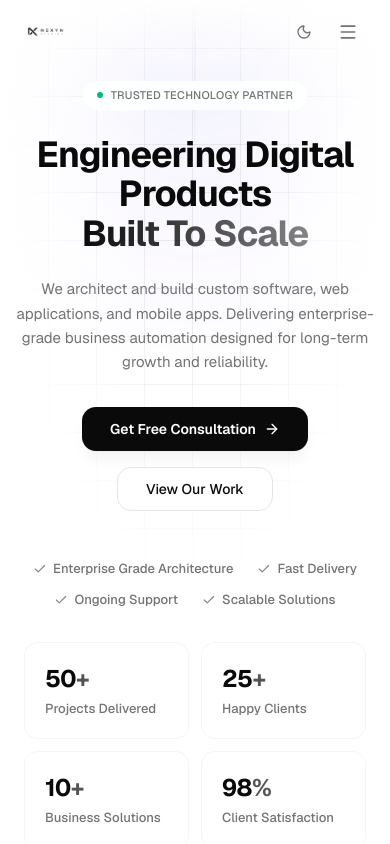
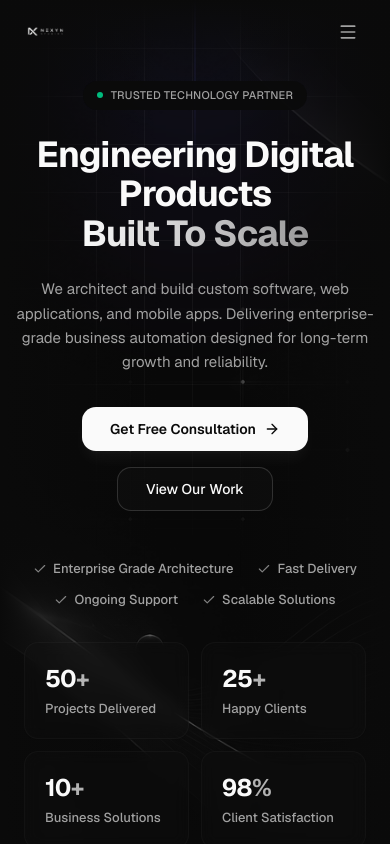
Before and after one commit to arfajsheru/nexynstudio, a Next.js app: page / in a window 390 px wide. Shown: the top 844 px of the page. Built offline with nearby package versions, Linux system fonts and the light colour scheme.

Commit message:
change background hero section

```diff
--- a/app/page.tsx
+++ b/app/page.tsx
@@ -31,8 +31,8 @@ export default function Page() {
         <TechStackSection />
         <AfterLaunchSection />
         <FAQSection />
+        <CTASection />
         <ContactSection />
-        <CTASection />
       </main>
       <FooterSection />
 
--- a/components/sections/hero.tsx
+++ b/components/sections/hero.tsx
@@ -11,7 +11,12 @@ import { cn } from "@/lib/utils";
 
 function HeroBackground() {
   return (
-    <div className="pointer-events-none absolute inset-0 overflow-hidden" aria-hidden="true">
+    <div className="pointer-events-none absolute inset-0 overflow-hidden bg-background" aria-hidden="true">
+      {/* Background Image */}
+      <div
+        className="absolute inset-0 bg-cover bg-center bg-no-repeat opacity-80 mix-blend-luminosity dark:opacity-40"
+        style={{ backgroundImage: 'url(/herobackground.png)' }}
+      />
 
       {/* Fine grid — radially masked so it stays center-focused */}
       <div
--- a/components/sections/navbar.tsx
+++ b/components/sections/navbar.tsx
@@ -1,64 +1,46 @@
-"use client";
+"use client"
 
-import { useState, useEffect, useCallback } from "react";
-import { motion, AnimatePresence } from "framer-motion";
-import { Menu, X, Moon, Sun, ArrowRight } from "lucide-react";
-import { useTheme } from "next-themes";
-import { NAV_ITEMS, NAV_CTA, SITE_CONFIG } from "@/lib/constants";
-import { useActiveSection, useMediaQuery } from "@/hooks/use-interactions";
-import { cn } from "@/lib/utils";
+import { useState, useEffect, useCallback } from "react"
+import { motion, AnimatePresence } from "framer-motion"
+import { Menu, X, ArrowRight } from "lucide-react"
+import { NAV_ITEMS, NAV_CTA, SITE_CONFIG } from "@/lib/constants"
+import { useActiveSection, useMediaQuery } from "@/hooks/use-interactions"
+import { cn } from "@/lib/utils"
 
-const SECTION_IDS = NAV_ITEMS.map((item) => item.href.replace("#", ""));
+const SECTION_IDS = NAV_ITEMS.map((item) => item.href.replace("#", ""))
 
-const SCROLL_THRESHOLD = 20;
+const SCROLL_THRESHOLD = 20
 
 export function Navbar() {
-  const [isScrolled, setIsScrolled] = useState(false);
-  const [isMobileOpen, setIsMobileOpen] = useState(false);
-  const { resolvedTheme, setTheme } = useTheme();
-  const [mounted, setMounted] = useState(false);
-  const activeSection = useActiveSection(SECTION_IDS);
-  const isDesktop = useMediaQuery("(min-width: 1024px)");
-
-  useEffect(() => {
-    setMounted(true);
-  }, []);
+  const [isScrolled, setIsScrolled] = useState(false)
+  const [isMobileOpen, setIsMobileOpen] = useState(false)
+  const activeSection = useActiveSection(SECTION_IDS)
+  const isDesktop = useMediaQuery("(min-width: 1024px)")
+  const isMobileMenuVisible = isMobileOpen && !isDesktop
 
   useEffect(() => {
     const handleScroll = () => {
-      setIsScrolled(window.scrollY > SCROLL_THRESHOLD);
-    };
-    window.addEventListener("scroll", handleScroll, { passive: true });
-    return () => window.removeEventListener("scroll", handleScroll);
-  }, []);
-
-  // Close mobile menu when switching to desktop
-  useEffect(() => {
-    if (isDesktop) setIsMobileOpen(false);
-  }, [isDesktop]);
+      setIsScrolled(window.scrollY > SCROLL_THRESHOLD)
+    }
+    window.addEventListener("scroll", handleScroll, { passive: true })
+    return () => window.removeEventListener("scroll", handleScroll)
+  }, [])
 
   // Prevent body scroll when mobile menu is open
   useEffect(() => {
-    document.body.style.overflow = isMobileOpen ? "hidden" : "";
+    document.body.style.overflow = isMobileMenuVisible ? "hidden" : ""
     return () => {
-      document.body.style.overflow = "";
-    };
-  }, [isMobileOpen]);
+      document.body.style.overflow = ""
+    }
+  }, [isMobileMenuVisible])
 
-  const handleNavClick = useCallback(
-    (href: string) => {
-      setIsMobileOpen(false);
-      const el = document.getElementById(href.replace("#", ""));
-      if (el) {
-        el.scrollIntoView({ behavior: "smooth", block: "start" });
-      }
-    },
-    []
-  );
-
-  const toggleTheme = useCallback(() => {
-    setTheme(resolvedTheme === "dark" ? "light" : "dark");
-  }, [resolvedTheme, setTheme]);
+  const handleNavClick = useCallback((href: string) => {
+    setIsMobileOpen(false)
+    const el = document.getElementById(href.replace("#", ""))
+    if (el) {
+      el.scrollIntoView({ behavior: "smooth", block: "start" })
+    }
+  }, [])
 
   return (
     <>
@@ -81,8 +63,8 @@ export function Navbar() {
           <a
             href="#home"
             onClick={(e) => {
-              e.preventDefault();
-              handleNavClick("#home");
+              e.preventDefault()
+              handleNavClick("#home")
             }}
             className="group relative z-10 flex items-center gap-2"
             aria-label={`${SITE_CONFIG.name} - Home`}
@@ -91,7 +73,7 @@ export function Navbar() {
               <img
                 src="/logo-black.png"
                 alt="Nexyn Studios Logo"
-                className="h-full w-auto object-contain dark:invert transition-transform duration-300 group-hover:scale-[1.02]"
+                className="h-full w-auto object-contain transition-transform duration-300 group-hover:scale-[1.02] dark:invert"
               />
             </div>
           </a>
@@ -99,16 +81,16 @@ export function Navbar() {
           {/* ── Desktop Nav ───────────────────────────────────────── */}
           <div className="hidden items-center gap-1 lg:flex">
             {NAV_ITEMS.map((item) => {
-              const sectionId = item.href.replace("#", "");
-              const isActive = activeSection === sectionId;
+              const sectionId = item.href.replace("#", "")
+              const isActive = activeSection === sectionId
 
               return (
                 <a
                   key={item.label}
                   href={item.href}
                   onClick={(e) => {
-                    e.preventDefault();
-                    handleNavClick(item.href);
+                    e.preventDefault()
+                    handleNavClick(item.href)
                   }}
                   className={cn(
                     "relative rounded-lg px-3.5 py-2 text-sm font-medium transition-colors duration-200",
@@ -131,43 +113,18 @@ export function Navbar() {
                     />
                   )}
                 </a>
-              );
+              )
             })}
           </div>
 
           {/* ── Desktop Right Actions ─────────────────────────────── */}
           <div className="hidden items-center gap-3 lg:flex">
-            {/* Theme Toggle */}
-            <button
-              onClick={toggleTheme}
-              className="flex h-8 w-8 items-center justify-center rounded-lg text-muted-foreground transition-colors duration-200 hover:bg-muted hover:text-foreground"
-              aria-label={`Switch to ${resolvedTheme === "dark" ? "light" : "dark"} mode`}
-            >
-              {mounted && (
-                <AnimatePresence mode="wait" initial={false}>
-                  <motion.div
-                    key={resolvedTheme}
-                    initial={{ rotate: -90, opacity: 0, scale: 0.5 }}
-                    animate={{ rotate: 0, opacity: 1, scale: 1 }}
-                    exit={{ rotate: 90, opacity: 0, scale: 0.5 }}
-                    transition={{ duration: 0.2 }}
-                  >
-                    {resolvedTheme === "dark" ? (
-                      <Sun className="h-4 w-4" />
-                    ) : (
-                      <Moon className="h-4 w-4" />
-                    )}
-                  </motion.div>
-                </AnimatePresence>
-              )}
-            </button>
-
             {/* CTA Button */}
             <a
               href={NAV_CTA.href}
               onClick={(e) => {
-                e.preventDefault();
-                handleNavClick(NAV_CTA.href);
+                e.preventDefault()
+                handleNavClick(NAV_CTA.href)
               }}
               className="group inline-flex h-9 items-center gap-2 rounded-lg bg-foreground px-4 text-sm font-medium text-background transition-all duration-200 hover:opacity-90 active:scale-[0.98]"
             >
@@ -178,19 +135,6 @@ export function Navbar() {
 
           {/* ── Mobile Menu Button ─────────────────────────────────── */}
           <div className="flex items-center gap-2 lg:hidden">
-            <button
-              onClick={toggleTheme}
-              className="flex h-9 w-9 items-center justify-center rounded-lg text-muted-foreground transition-colors duration-200 hover:bg-muted hover:text-foreground"
-              aria-label={`Switch to ${resolvedTheme === "dark" ? "light" : "dark"} mode`}
-            >
-              {mounted &&
-                (resolvedTheme === "dark" ? (
-                  <Sun className="h-4 w-4" />
-                ) : (
-                  <Moon className="h-4 w-4" />
-                ))}
-            </button>
-
             <button
               onClick={() => setIsMobileOpen(!isMobileOpen)}
               className="flex h-9 w-9 items-center justify-center rounded-lg text-muted-foreground transition-colors duration-200 hover:bg-muted hover:text-foreground"
@@ -219,7 +163,7 @@ export function Navbar() {
 
       {/* ── Mobile Menu Overlay ───────────────────────────────────── */}
       <AnimatePresence>
-        {isMobileOpen && (
+        {isMobileMenuVisible && (
           <motion.div
             initial={{ opacity: 0 }}
             animate={{ opacity: 1 }}
@@ -239,16 +183,16 @@ export function Navbar() {
               <div className="mx-auto max-w-7xl px-6 py-6">
                 <div className="flex flex-col gap-1">
                   {NAV_ITEMS.map((item, i) => {
-                    const sectionId = item.href.replace("#", "");
-                    const isActive = activeSection === sectionId;
+                    const sectionId = item.href.replace("#", "")
+                    const isActive = activeSection === sectionId
 
                     return (
                       <motion.a
                         key={item.label}
                         href={item.href}
                         onClick={(e) => {
-                          e.preventDefault();
-                          handleNavClick(item.href);
+                          e.preventDefault()
+                          handleNavClick(item.href)
                         }}
                         initial={{ opacity: 0, x: -12 }}
                         animate={{ opacity: 1, x: 0 }}
@@ -263,7 +207,7 @@ export function Navbar() {
                       >
                         {item.label}
                       </motion.a>
-                    );
+                    )
                   })}
                 </div>
 
@@ -276,8 +220,8 @@ export function Navbar() {
                   <a
                     href={NAV_CTA.href}
                     onClick={(e) => {
-                      e.preventDefault();
-                      handleNavClick(NAV_CTA.href);
+                      e.preventDefault()
+                      handleNavClick(NAV_CTA.href)
                     }}
                     className="inline-flex h-11 w-full items-center justify-center gap-2 rounded-lg bg-foreground px-4 text-sm font-medium text-background transition-all duration-200 hover:opacity-90 active:scale-[0.98]"
                   >
@@ -291,5 +235,5 @@ export function Navbar() {
         )}
       </AnimatePresence>
     </>
-  );
+  )
 }
--- a/components/theme-provider.tsx
+++ b/components/theme-provider.tsx
@@ -1,7 +1,6 @@
 "use client"
 
-import * as React from "react"
-import { ThemeProvider as NextThemesProvider, useTheme } from "next-themes"
+import { ThemeProvider as NextThemesProvider } from "next-themes"
 
 function ThemeProvider({
   children,
@@ -10,62 +9,15 @@ function ThemeProvider({
   return (
     <NextThemesProvider
       attribute="class"
-      defaultTheme="system"
-      enableSystem
+      defaultTheme="dark"
+      forcedTheme="dark"
+      enableSystem={false}
       disableTransitionOnChange
       {...props}
     >
-      <ThemeHotkey />
       {children}
     </NextThemesProvider>
   )
 }
 
-function isTypingTarget(target: EventTarget | null) {
-  if (!(target instanceof HTMLElement)) {
-    return false
-  }
-
-  return (
-    target.isContentEditable ||
-    target.tagName === "INPUT" ||
-    target.tagName === "TEXTAREA" ||
-    target.tagName === "SELECT"
-  )
-}
-
-function ThemeHotkey() {
-  const { resolvedTheme, setTheme } = useTheme()
-
-  React.useEffect(() => {
-    function onKeyDown(event: KeyboardEvent) {
-      if (event.defaultPrevented || event.repeat) {
-        return
-      }
-
-      if (event.metaKey || event.ctrlKey || event.altKey) {
-        return
-      }
-
-      if (event.key.toLowerCase() !== "d") {
-        return
-      }
-
-      if (isTypingTarget(event.target)) {
-        return
-      }
-
-      setTheme(resolvedTheme === "dark" ? "light" : "dark")
-    }
-
-    window.addEventListener("keydown", onKeyDown)
-
-    return () => {
-      window.removeEventListener("keydown", onKeyDown)
-    }
-  }, [resolvedTheme, setTheme])
-
-  return null
-}
-
 export { ThemeProvider }
```
Also changed, not shown: assets/herobackground.png (added), public/herobackground.png (added).
